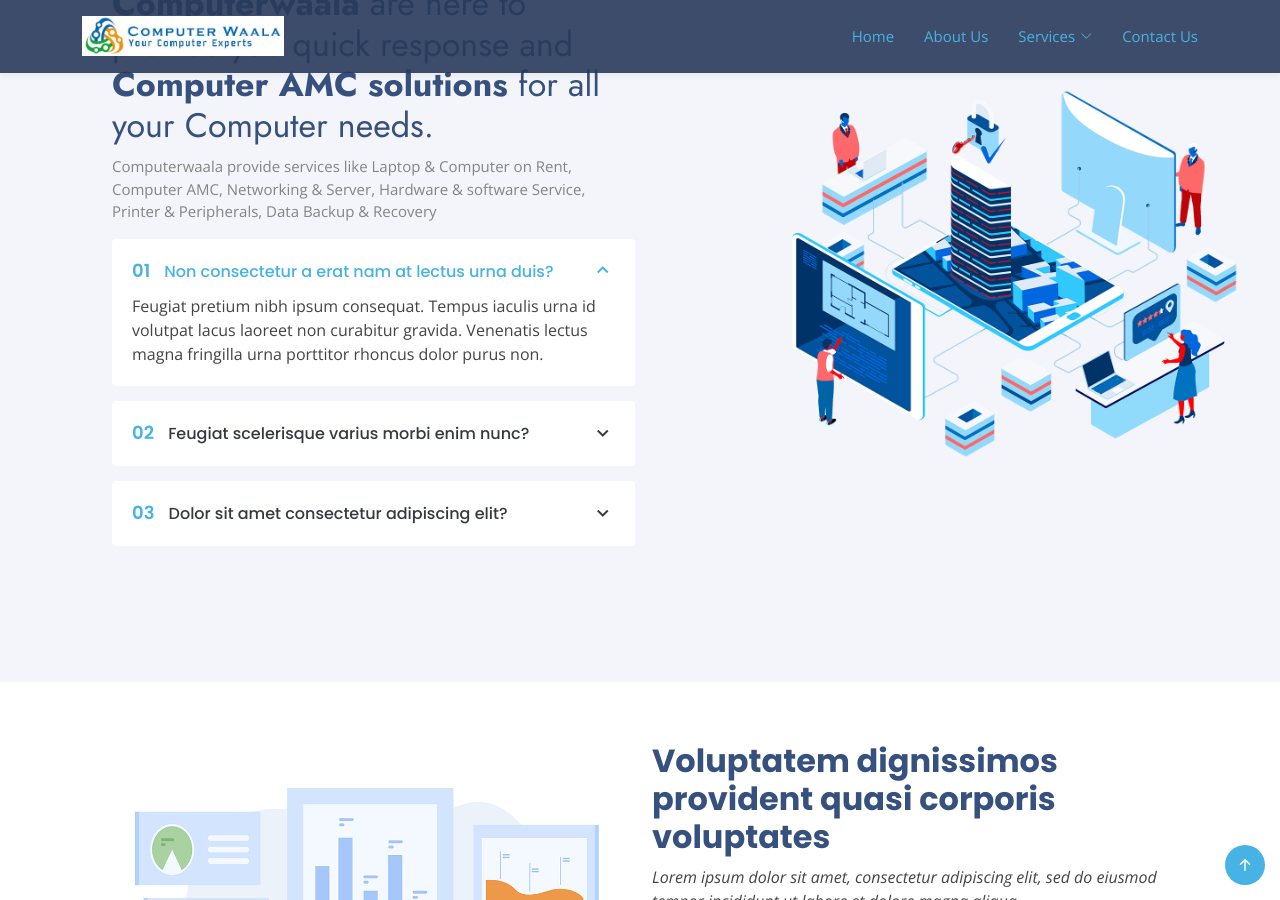
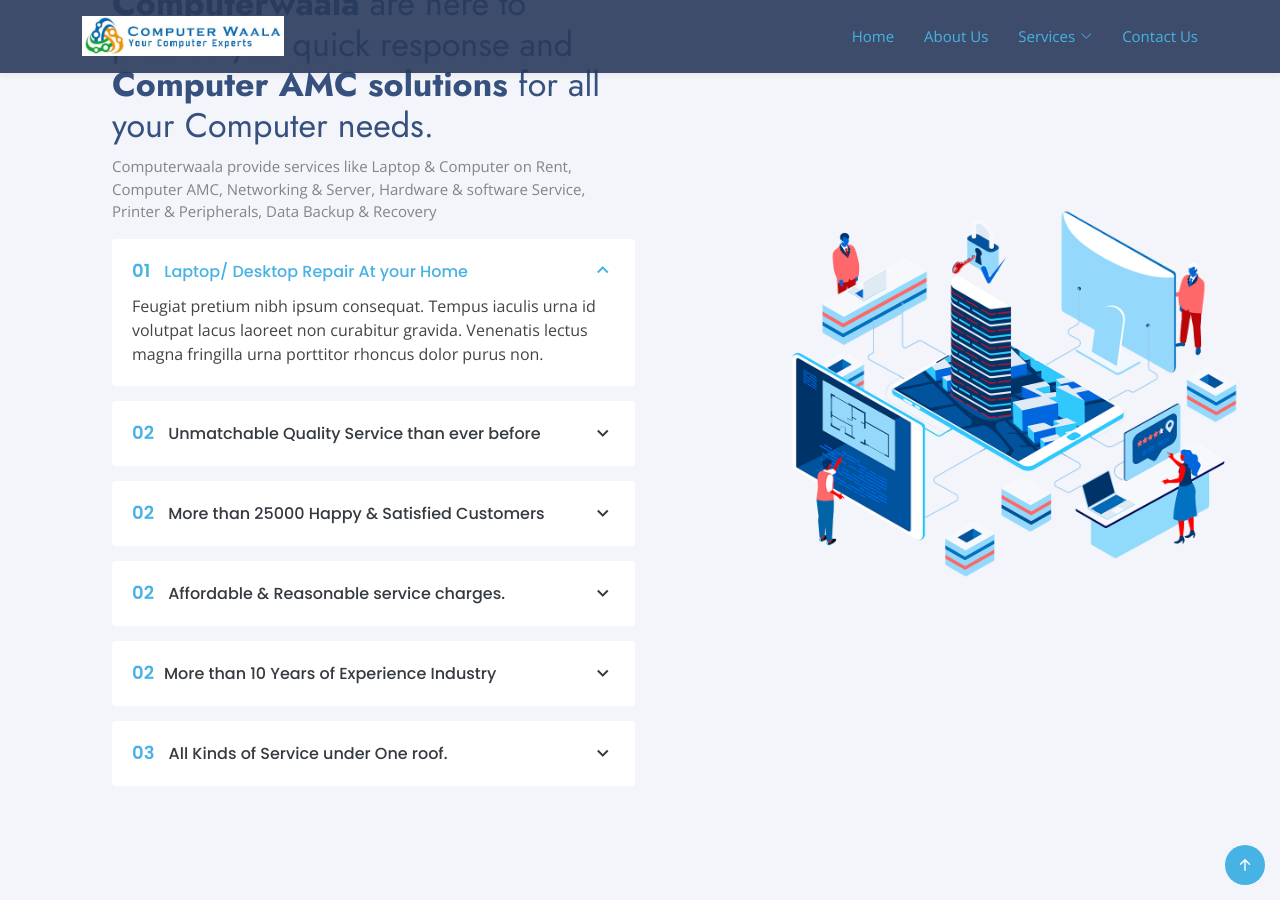
Before and after one commit to ProgrammerNomad/computerwaala, a Jekyll site: the page built from index.html, in a window 1280 px wide and 900 px high, scrolled down 951 px. Built offline with Jekyll 4.4.1, drawn with Linux system fonts in a browser that asks for light colours.

Commit message:
Update index.html

```diff
--- a/index.html
+++ b/index.html
@@ -83,7 +83,7 @@ sitemap:
             <div class="accordion-list">
               <ul>
                 <li>
-                  <a data-bs-toggle="collapse" class="collapse" data-bs-target="#accordion-list-1"><span>01</span> Non consectetur a erat nam at lectus urna duis? <i class="bx bx-chevron-down icon-show"></i><i class="bx bx-chevron-up icon-close"></i></a>
+                  <a data-bs-toggle="collapse" class="collapse" data-bs-target="#accordion-list-1"><span>01</span> Laptop/ Desktop Repair At your Home <i class="bx bx-chevron-down icon-show"></i><i class="bx bx-chevron-up icon-close"></i></a>
                   <div id="accordion-list-1" class="collapse show" data-bs-parent=".accordion-list">
                     <p>
                       Feugiat pretium nibh ipsum consequat. Tempus iaculis urna id volutpat lacus laoreet non curabitur gravida. Venenatis lectus magna fringilla urna porttitor rhoncus dolor purus non.
@@ -91,8 +91,21 @@ sitemap:
                   </div>
                 </li>
 
+
                 <li>
-                  <a data-bs-toggle="collapse" data-bs-target="#accordion-list-2" class="collapsed"><span>02</span> Feugiat scelerisque varius morbi enim nunc? <i class="bx bx-chevron-down icon-show"></i><i class="bx bx-chevron-up icon-close"></i></a>
+                  <a data-bs-toggle="collapse" data-bs-target="#accordion-list-2" class="collapsed"><span>02</span> Unmatchable Quality Service than ever before <i class="bx bx-chevron-down icon-show"></i><i class="bx bx-chevron-up icon-close"></i></a>
+                  <div id="accordion-list-2" class="collapse" data-bs-parent=".accordion-list">
+                    <p>
+                      Dolor sit amet consectetur adipiscing elit pellentesque habitant morbi. Id interdum velit laoreet id donec ultrices. Fringilla phasellus faucibus scelerisque eleifend donec pretium. Est pellentesque elit ullamcorper dignissim. Mauris ultrices eros in cursus turpis massa tincidunt dui.
+                    </p>
+                  </div>
+                </li>
+
+
+
+
+                <li>
+                  <a data-bs-toggle="collapse" data-bs-target="#accordion-list-2" class="collapsed"><span>02</span> More than 25000 Happy & Satisfied Customers <i class="bx bx-chevron-down icon-show"></i><i class="bx bx-chevron-up icon-close"></i></a>
                   <div id="accordion-list-2" class="collapse" data-bs-parent=".accordion-list">
                     <p>
                       Dolor sit amet consectetur adipiscing elit pellentesque habitant morbi. Id interdum velit laoreet id donec ultrices. Fringilla phasellus faucibus scelerisque eleifend donec pretium. Est pellentesque elit ullamcorper dignissim. Mauris ultrices eros in cursus turpis massa tincidunt dui.
@@ -101,7 +114,26 @@ sitemap:
                 </li>
 
                 <li>
-                  <a data-bs-toggle="collapse" data-bs-target="#accordion-list-3" class="collapsed"><span>03</span> Dolor sit amet consectetur adipiscing elit? <i class="bx bx-chevron-down icon-show"></i><i class="bx bx-chevron-up icon-close"></i></a>
+                  <a data-bs-toggle="collapse" data-bs-target="#accordion-list-2" class="collapsed"><span>02</span> Affordable & Reasonable service charges. <i class="bx bx-chevron-down icon-show"></i><i class="bx bx-chevron-up icon-close"></i></a>
+                  <div id="accordion-list-2" class="collapse" data-bs-parent=".accordion-list">
+                    <p>
+                      Dolor sit amet consectetur adipiscing elit pellentesque habitant morbi. Id interdum velit laoreet id donec ultrices. Fringilla phasellus faucibus scelerisque eleifend donec pretium. Est pellentesque elit ullamcorper dignissim. Mauris ultrices eros in cursus turpis massa tincidunt dui.
+                    </p>
+                  </div>
+                </li>
+
+
+                <li>
+                  <a data-bs-toggle="collapse" data-bs-target="#accordion-list-2" class="collapsed"><span>02</span>More than 10 Years of Experience Industry <i class="bx bx-chevron-down icon-show"></i><i class="bx bx-chevron-up icon-close"></i></a>
+                  <div id="accordion-list-2" class="collapse" data-bs-parent=".accordion-list">
+                    <p>
+                      Dolor sit amet consectetur adipiscing elit pellentesque habitant morbi. Id interdum velit laoreet id donec ultrices. Fringilla phasellus faucibus scelerisque eleifend donec pretium. Est pellentesque elit ullamcorper dignissim. Mauris ultrices eros in cursus turpis massa tincidunt dui.
+                    </p>
+                  </div>
+                </li>
+
+                <li>
+                  <a data-bs-toggle="collapse" data-bs-target="#accordion-list-3" class="collapsed"><span>03</span> All Kinds of Service under One roof.<i class="bx bx-chevron-down icon-show"></i><i class="bx bx-chevron-up icon-close"></i></a>
                   <div id="accordion-list-3" class="collapse" data-bs-parent=".accordion-list">
                     <p>
                       Eleifend mi in nulla posuere sollicitudin aliquam ultrices sagittis orci. Faucibus pulvinar elementum integer enim. Sem nulla pharetra diam sit amet nisl suscipit. Rutrum tellus pellentesque eu tincidunt. Lectus urna duis convallis convallis tellus. Urna molestie at elementum eu facilisis sed odio morbi quis
```
